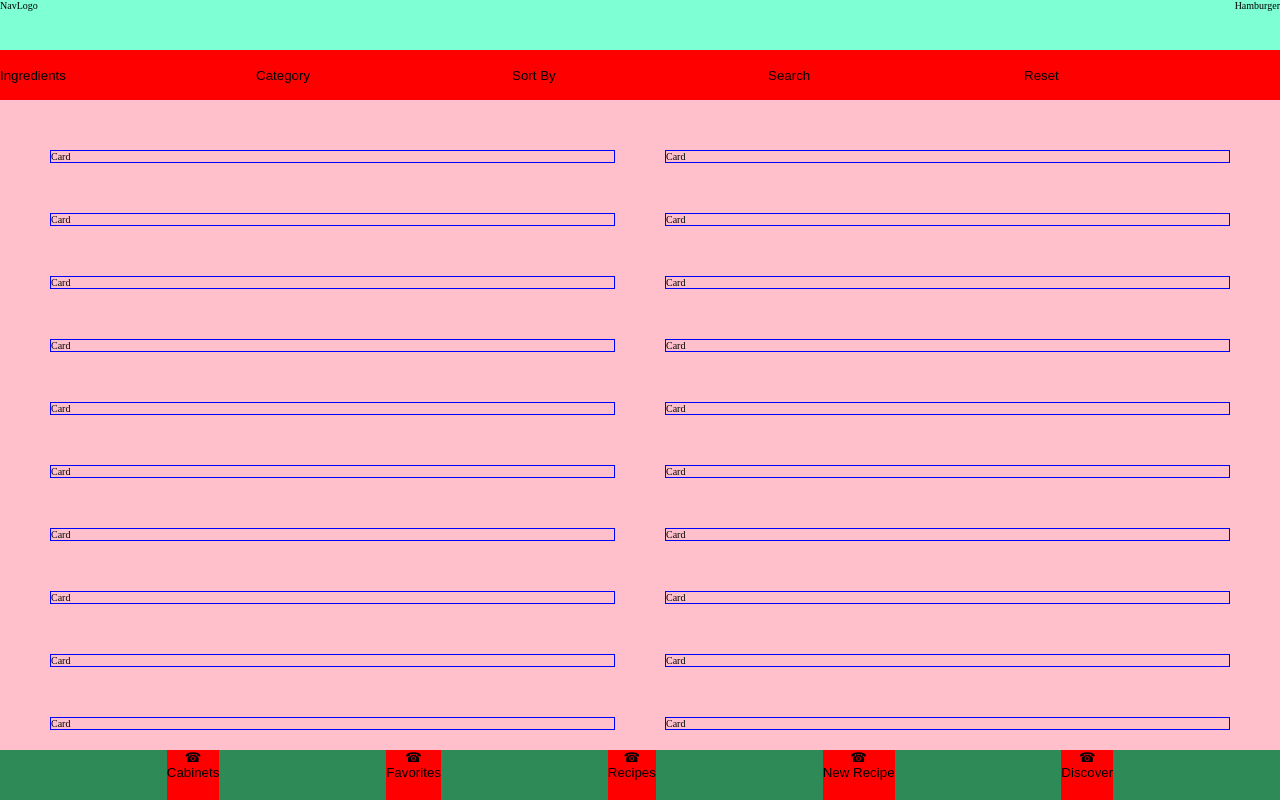
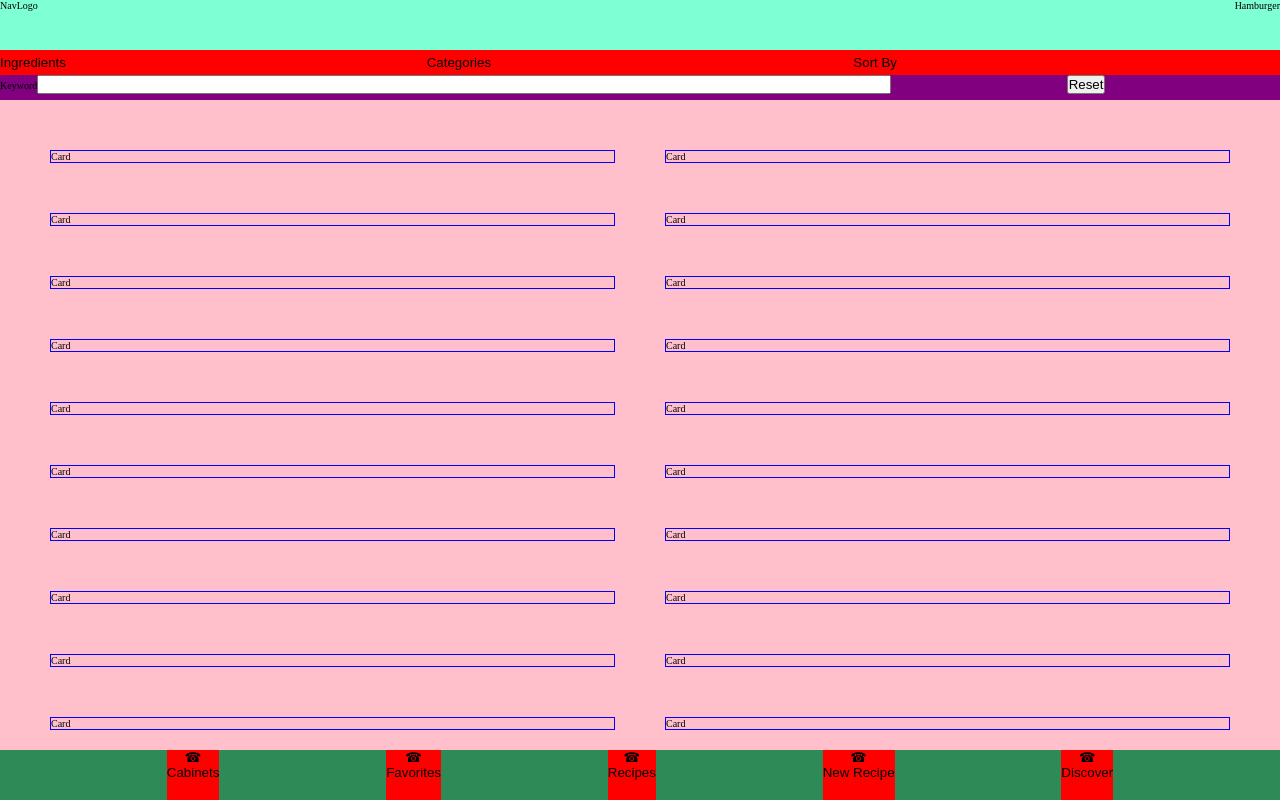
Before and after one commit to baconsocrispy/cocktail-app, a Next.js app: page / in a window 1280 px wide. Built offline with nearby package versions, Linux system fonts and the light colour scheme.

Commit message:
turned filterbar into a grid

```diff
--- a/components/filterbar/_filterbar.styles.scss
+++ b/components/filterbar/_filterbar.styles.scss
@@ -1,20 +1,24 @@
 .filterbar {
-  display: flex;
   grid-column: 1 / -1;
+
+  display: grid;
+  grid-template-rows: repeat(2, 1fr);
+  grid-template-columns: repeat(6, 1fr);
 
   background-color: purple;
 
-  &__options {
-    display: flex;
-    height: 100%;
-    width: 100%;
-
-    list-style: none;
-  }
-
   &__option {
+    grid-column: span 2;
     flex: 1;
     background-color: red;
+
+    &--search {
+      grid-column: span 5;
+    }
+
+    &--reset {
+
+    }
   }
 
   &__button {
@@ -25,4 +29,12 @@
     background-color: transparent;
     border: none;
   }
+
+  &__search {
+    width: 80%;
+  }
+
+  &__reset {
+
+  }
 }
--- a/components/filterbar/filterbar.component.tsx
+++ b/components/filterbar/filterbar.component.tsx
@@ -18,16 +18,33 @@ const FilterBar: FC<FilterbarProps> = ({ options }) => {
 
   return (
     <div className='filterbar'>
-      <ul className="filterbar__options">
-        { options.map((option) => (
-          <li key={ option } className="filterbar__option">
-            <button className="filterbar__button" onClick={ handleClick }>
-              <span className="filterbar__text">{ option }</span>
-            </button>
-          </li>
-        )) }
-      </ul>
-      <Sidebar open={ sidebarOpen }/>
+      <div className="filterbar__option">
+        <button className="filterbar__button" onClick={ handleClick }>
+          Ingredients
+        </button>
+      </div>
+      <div className="filterbar__option">
+        <button className="filterbar__button">
+          Categories
+        </button>
+      </div>
+      <div className="filterbar__option">
+        <button className="filterbar__button">
+          Sort By
+        </button>
+      </div>
+      <div className="filterbar__option--search">
+        <label htmlFor="search">Keyword</label>
+        <input className='filterbar__search' type='search' name='search'/>
+      </div>
+      <div className="filterbar__option--reset">
+        <button className="reset">
+          Reset
+        </button>
+      </div>
+      <Sidebar open={ sidebarOpen }>
+        Sidebar
+      </Sidebar>
     </div>
   )
 }
--- a/components/sidebar/sidebar.component.tsx
+++ b/components/sidebar/sidebar.component.tsx
@@ -1,15 +1,16 @@
 // external imports
-import { FC } from "react"
+import { FC, ReactNode } from "react"
 
 // types
 type SidebarProps = {
   open: boolean;
+  children: ReactNode;
 }
 
-const Sidebar: FC<SidebarProps> = ({ open }) => {
+const Sidebar: FC<SidebarProps> = ({ open, children }) => {
   return (
     <div className={ open ? 'sidebar sidebar__open' : 'sidebar' }>
-      Sidebar
+      { children }
     </div>
   )
 }
```
